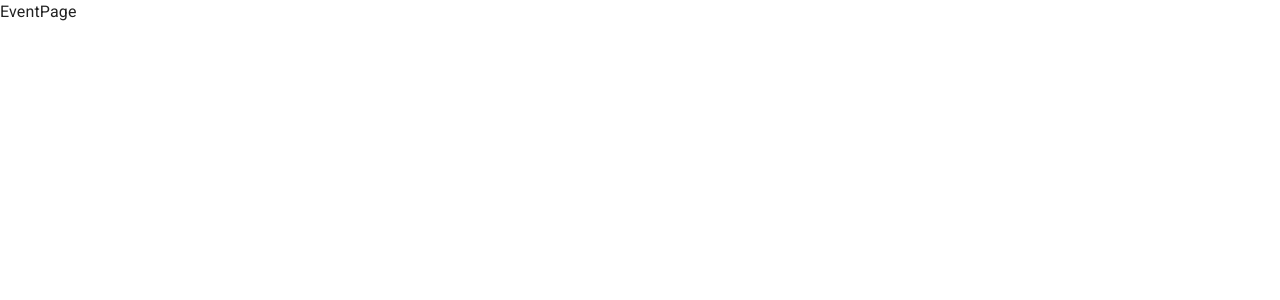
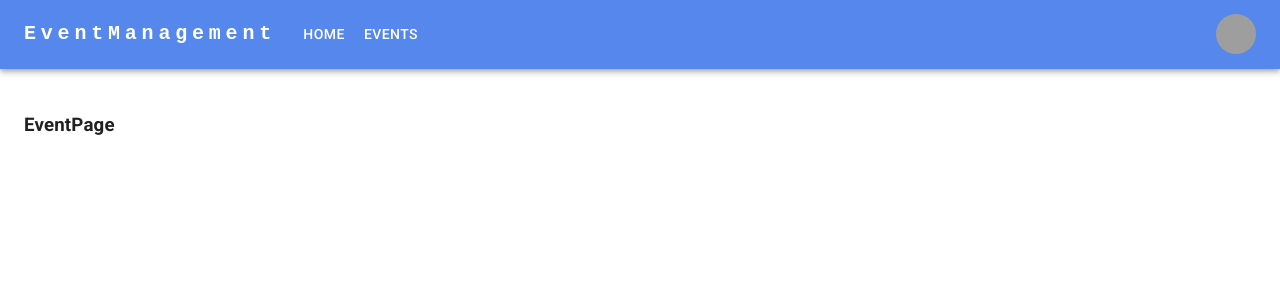
Before and after one commit to carlosantonio98/event-management-react, a React (Vite) app: page /events in a window 1280 px wide. Shown: the top 300 px of the page. Built offline with nearby package versions, Linux system fonts and the light colour scheme; grey boxes are pictures that could not be loaded.

Commit message:
feat: add event layout

```diff
--- /dev/null
+++ b/src/event/components/NavBar.jsx
@@ -0,0 +1,157 @@
+import { useState } from 'react';
+import { AppBar, Box, Toolbar, IconButton, Typography, Menu, Container, Avatar, Button, Tooltip, MenuItem } from '@mui/material';
+import MenuIcon from '@mui/icons-material/Menu';
+
+const pages = ["Home", "Events"];
+const settings = ["Profile", "Logout"];
+
+export const NavBar = () => {
+    const [anchorElNav, setAnchorElNav] = useState(null);
+    const [anchorElUser, setAnchorElUser] = useState(null);
+
+    const handleOpenNavMenu = (event) => {
+    setAnchorElNav(event.currentTarget);
+    };
+    const handleOpenUserMenu = (event) => {
+    setAnchorElUser(event.currentTarget);
+    };
+
+    const handleCloseNavMenu = () => {
+    setAnchorElNav(null);
+    };
+
+    const handleCloseUserMenu = () => {
+    setAnchorElUser(null);
+    };
+
+    return (
+        <AppBar position="static">
+            <Container maxWidth="xl">
+                <Toolbar disableGutters>
+                    {/* Logo pc */}
+                    <Typography
+                        variant="h6"
+                        noWrap
+                        component="a"
+                        href="#app-bar-with-responsive-menu"
+                        sx={{
+                            mr: 2,
+                            display: { xs: "none", md: "flex" },
+                            fontFamily: "monospace",
+                            fontWeight: 700,
+                            letterSpacing: ".3rem",
+                            color: "inherit",
+                            textDecoration: "none",
+                        }}
+                    >
+                        EventManagement
+                    </Typography>
+
+                    {/* Menu pc */}
+                    <Box sx={{ flexGrow: 1, display: { xs: "flex", md: "none" } }}>
+                        <IconButton
+                            size="large"
+                            aria-label="account of current user"
+                            aria-controls="menu-appbar"
+                            aria-haspopup="true"
+                            onClick={handleOpenNavMenu}
+                            color="inherit"
+                        >
+                            <MenuIcon />
+                        </IconButton>
+
+                        <Menu
+                            id="menu-appbar"
+                            anchorEl={anchorElNav}
+                            anchorOrigin={{
+                                vertical: "bottom",
+                                horizontal: "left",
+                            }}
+                            keepMounted
+                            transformOrigin={{
+                                vertical: "top",
+                                horizontal: "left",
+                            }}
+                            open={Boolean(anchorElNav)}
+                            onClose={handleCloseNavMenu}
+                            sx={{
+                                display: { xs: "block", md: "none" },
+                            }}
+                        >
+                            { pages.map((page) => (
+                                <MenuItem key={page} onClick={handleCloseNavMenu}>
+                                    <Typography textAlign="center">{page}</Typography>
+                                </MenuItem>
+                            )) }
+                        </Menu>
+                    </Box>
+
+                    {/* Logo mobile */}
+                    <Typography
+                        variant="h5"
+                        noWrap
+                        component="a"
+                        href="#app-bar-with-responsive-menu"
+                        sx={{
+                            mr: 2,
+                            display: { xs: "flex", md: "none" },
+                            flexGrow: 1,
+                            fontFamily: "monospace",
+                            fontWeight: 700,
+                            letterSpacing: ".3rem",
+                            color: "inherit",
+                            textDecoration: "none",
+                        }}
+                    >
+                        EventManagement
+                    </Typography>
+
+                    {/* Menu mobile */}
+                    <Box sx={{ flexGrow: 1, display: { xs: "none", md: "flex" } }}>
+                        { pages.map((page) => (
+                            <Button
+                                key={page}
+                                onClick={handleCloseNavMenu}
+                                sx={{ my: 2, color: "white", display: "block" }}
+                            >
+                                {page}
+                            </Button>
+                        )) }
+                    </Box>
+
+                    {/* Settings menu */}
+                    <Box sx={{ flexGrow: 0 }}>
+                        <Tooltip title="Open settings">
+                            <IconButton onClick={handleOpenUserMenu} sx={{ p: 0 }}>
+                                <Avatar alt="Remy Sharp" src="https://static.vecteezy.com/system/resources/previews/019/896/008/original/male-user-avatar-icon-in-flat-design-style-person-signs-illustration-png.png" />
+                            </IconButton>
+                        </Tooltip>
+
+                        <Menu
+                            sx={{ mt: "45px" }}
+                            id="menu-appbar"
+                            anchorEl={anchorElUser}
+                            anchorOrigin={{
+                                vertical: "top",
+                                horizontal: "right",
+                            }}
+                            keepMounted
+                            transformOrigin={{
+                                vertical: "top",
+                                horizontal: "right",
+                            }}
+                            open={Boolean(anchorElUser)}
+                            onClose={handleCloseUserMenu}
+                        >
+                            { settings.map((setting) => (
+                                <MenuItem key={setting} onClick={handleCloseUserMenu}>
+                                    <Typography textAlign="center">{setting}</Typography>
+                                </MenuItem>
+                            )) }
+                        </Menu>
+                    </Box>
+                </Toolbar>
+            </Container>
+        </AppBar>
+    );
+};
--- /dev/null
+++ b/src/event/components/index.js
@@ -0,0 +1,2 @@
+
+export * from './NavBar';
--- /dev/null
+++ b/src/event/layout/EventLayout.jsx
@@ -0,0 +1,21 @@
+import { Box, Toolbar } from '@mui/material';
+import { NavBar } from '../components';
+
+
+export const EventLayout = ({ children }) => {
+    return (
+        <Box>
+
+            <NavBar />
+
+            <Box
+                component='main'
+                sx={{ flexGrow: 1, p: 3 }}
+            >
+
+                { children }
+
+            </Box>
+        </Box>
+    )
+}
--- a/src/event/pages/EventPage.jsx
+++ b/src/event/pages/EventPage.jsx
@@ -1,6 +1,9 @@
+import { EventLayout } from '../layout/EventLayout';
 
 export const EventPage = () => {
     return (
-        <div>EventPage</div>
+        <EventLayout>
+            <h3>EventPage</h3>
+        </EventLayout>
     )
 }
```
